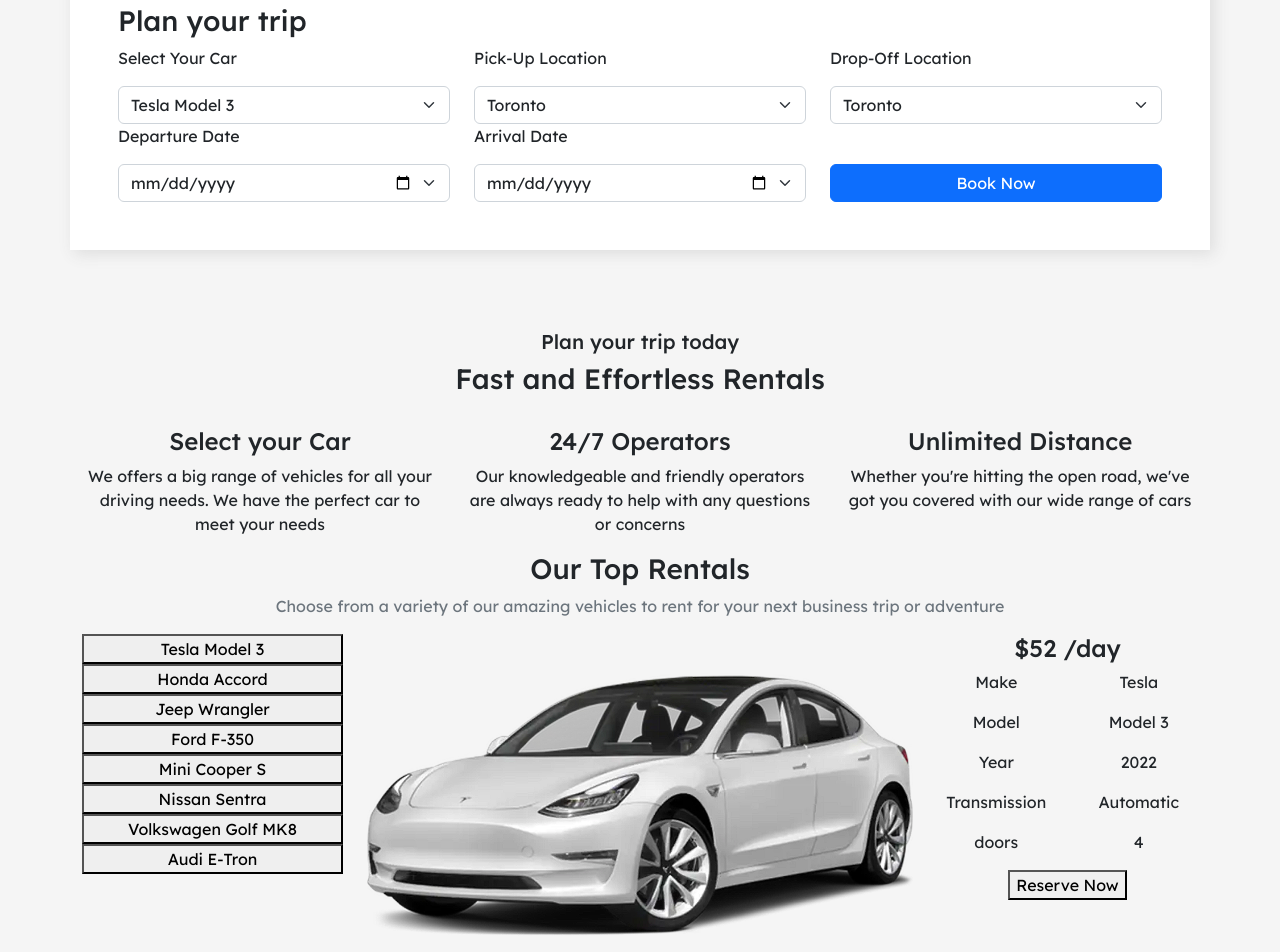
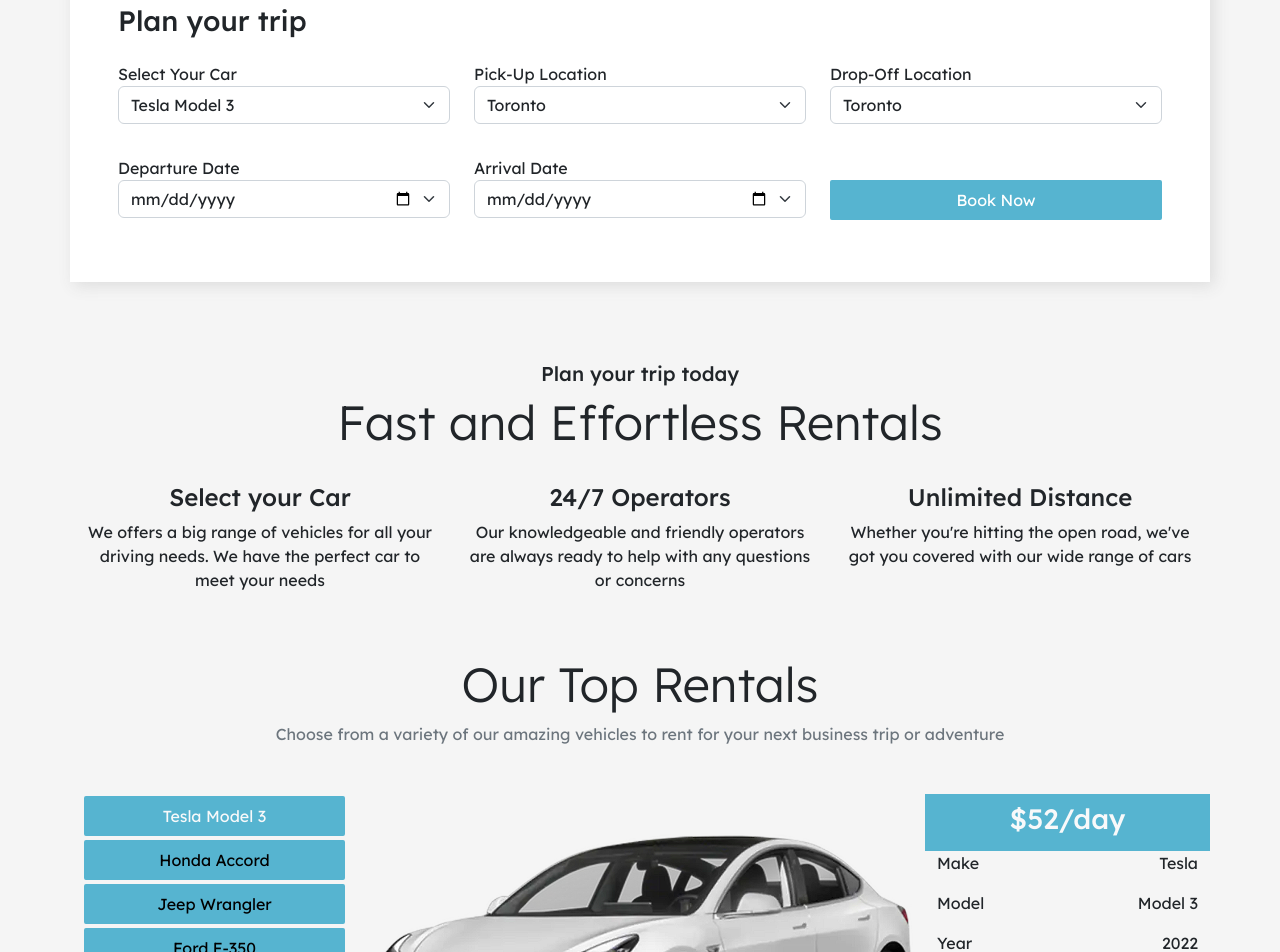
Before and after one commit to coolokawesome/carconnekt, a React (Create React App) app: page / in a window 1280 px wide. Shown: the part 820-1772 px from the top of the page. Built offline with nearby package versions, Linux system fonts and the light colour scheme; the HTML template or start-up script is replaced by a standard one.

Commit message:
updated component formatting

```diff
--- a/src/App.js
+++ b/src/App.js
@@ -1,6 +1,6 @@
 import React from 'react';
 import { Navbar, Nav } from 'react-bootstrap'
-import { BrowserRouter, Router, Routes, Route, Link } from 'react-router-dom'
+import { BrowserRouter, Routes, Route, Link } from 'react-router-dom'
 import Team from './components/Team';
 import Home from './components/Home';
 import About from './components/About';
@@ -8,6 +8,7 @@
 import Testimonials from './components/Testimonials';
 import Contact from './components/Contact';
 import Footer from './components/Footer';
+import HomeFleet from './components/HomeFleet';
 
 
 function App() {
@@ -33,7 +34,7 @@
       <Routes>
         <Route exact path="/" element={<Home />} />
         <Route path="/about" element={<About />} />
-        <Route path="/Models" element={<Models />} />
+        <Route path="/Models" element={<HomeFleet />} />
         <Route path="/Testimonials" element={<Testimonials />} />
         <Route path="/Team" element={<Team />} />
         <Route path="/Contact" element={<Contact />} />
--- a/src/components/Booking.js
+++ b/src/components/Booking.js
@@ -100,8 +100,8 @@
         <div id='infocontainer'>
           <form onSubmit={handleSubmit}
             className='row'>
-            <div className='col-12 col-md-6 col-lg-4'>
-              <p className='booking-text'>Select Your Car</p>
+            <div className='col-12 col-md-6 col-lg-4 mb-3 mt-3'>
+              <p className='booking-text mb-0'>Select Your Car</p>
               <select id='car'
                 class="form-select"
                 aria-label="Select Car"
@@ -116,8 +116,8 @@
                 <option value="Audi E-Tron">Audi E-Tron                </option>
               </select>
             </div>
-            <div className='col-12 col-md-6 col-lg-4'>
-              <p className='booking-text'>Pick-Up Location</p>
+            <div className='col-12 col-md-6 col-lg-4 mb-3 mt-3'>
+              <p className='booking-text mb-0'>Pick-Up Location</p>
               <select id='pickup'
                 class="form-select"
                 aria-label="Pickup location"
@@ -131,8 +131,8 @@
                 <option value="Ottawa">Ottawa          </option>
               </select>
             </div>
-            <div className='col-12 col-md-6 col-lg-4'>
-              <p className='booking-text'>Drop-Off Location</p>
+            <div className='col-12 col-md-6 col-lg-4 mb-3 mt-3'>
+              <p className='booking-text mb-0'>Drop-Off Location</p>
               <select id='dropoff' class="form-select" aria-label="Drop-off location" placeholder='-- Dropoff Location --'
                 onChange={updateDropoffValue}>
                 <option value="Toronto">Toronto        </option>
@@ -143,20 +143,20 @@
                 <option value="Ottawa">Ottawa          </option>
               </select>
             </div>
-            <div className='col-12 col-md-6 col-lg-4'>
-              <p className='booking-text'>Departure Date</p>
+            <div className='col-12 col-md-6 col-lg-4 mb-3 mt-3'>
+              <p className='booking-text mb-0'>Departure Date</p>
               <input value={this} id='departure' type='date' class="form-select" aria-label="Departure Date" placeholder='-- Departure Date --'
                 onChange={updateDepatureValue}>
               </input>
             </div>
-            <div className='col-12 col-md-6 col-lg-4'>
-              <p className='booking-text'>Arrival Date</p>
+            <div className='col-12 col-md-6 col-lg-4 mb-3 mt-3'>
+              <p className='booking-text mb-0'>Arrival Date</p>
               <input id='arrival' type='date' class="form-select" aria-label="Arrival Date" placeholder='-- Arrival Date --'
                 onChange={updateArrivalValue}>
               </input>
             </div>
-            <div className='col-12 col-md-6 col-lg-4'>
-              <button type='submit' className='col-12  btn btn-primary book-btn'>Book Now</button>
+            <div className='col-12 col-md-6 col-lg-4 '>
+              <button type='submit' className='col-12 btn btn-primary book-btn'>Book Now</button>
             </div>
           </form>
           {
--- a/src/components/DownloadApp.js
+++ b/src/components/DownloadApp.js
@@ -1,17 +1,25 @@
 import React from 'react'
+import app from './images/appimg.webp'
+import appstore from './images/appstore.svg'
+import googleplay from './images/googleplay.svg'
 
 function DownloadApp() {
   return (
-    <div className='container-fluid'>
+    <div className='container-fluid app-container mt-5 mb-5'>
         <div className='row'>
             <div className='col-12 text-center col-md-9 col-lg-6 text-md-start'>
                 <h3>Get the most out of the Car Connekt App</h3>
                 <p>The Car Connekt app offers an unparalleled driving experience.
                     Our innovative features allow you to stay connected while on the go, keeping you safe and informed.
                     Download the app today and get the most out of your driving experience.</p>
+<div className='row'>
+<img className='p-2 appstore-img col-6' src={appstore}></img>
+                    <img className='p-2 col-6 appstore-img' src={googleplay}></img>
+</div>
+
             </div>
-            <div className='col-0 col-md-3 col-lg-6'>
-                <img ></img>
+            <div className='col-0 col-lg-6 d-flex justify-content-center '>
+                <img className='img app-background-img' src={app}></img>
             </div>
         </div>
     </div>
--- a/src/components/Home.js
+++ b/src/components/Home.js
@@ -19,7 +19,7 @@
       <div className='row'>
         <div className='col-12 text-center'>
           <h5>Plan your trip today</h5>
-          <h3>Fast and Effortless Rentals</h3>
+          <h3 className='display-5'>Fast and Effortless Rentals</h3>
         </div>
       </div>
       <div className='row text-center'>
--- a/src/components/HomeFleet.js
+++ b/src/components/HomeFleet.js
@@ -10,13 +10,13 @@
     }
     return (
         <>
-        <div className='container text-center mb-5'>
-        <h3>Our Top Rentals</h3>
-        <p className='text-muted'>Choose from a variety of our amazing vehicles to rent for your next business trip or adventure</p>
+        <div className='container text-center mt-5 mb-5'>
+        <h3 className='display-5'>Our Top Rentals</h3>
+        <p className='text-muted mb-5'>Choose from a variety of our amazing vehicles to rent for your next business trip or adventure</p>
         <div className='row'>
-        <div className='col-12 col-lg-3'>
+        <div className='col-12 col-lg-3 '>
             <button onClick={() => configureCar(1)}
-                    className='car-btn col-12' id='car1'>Tesla Model 3</button>
+                    className='car-btn col-12 text-light' id='car1'>Tesla Model 3</button>
             <button onClick={() => configureCar(2)}
                     className='car-btn col-12' id='car2'>Honda Accord</button>
             <button onClick={() => configureCar(3)}
@@ -36,16 +36,16 @@
         <img src={selectedCar.images} className="img img-fluid"/>
         </div>
         <div className='col-12 col-lg-3'>
-            <div>
-                <h4 id='carPrice'>${selectedCar.price} /day</h4>
+            <div className='row text-light price-container pt-2 pb-2'>
+                <h3 id='carPrice'>$<nobr className='car-price'>{selectedCar.price}</nobr>/day</h3>
             </div>
             <div className='info-box row'>
-                <p className='col-6'>Make</p><p className='col-6'>{selectedCar.make}</p>
-                <p className='col-6'>Model</p><p className='col-6'>{selectedCar.model}</p>
-                <p className='col-6'>Year</p><p className='col-6'>{selectedCar.year}</p>
-                <p className='col-6'>Transmission</p><p className='col-6'>{selectedCar.transmission}</p>
-                <p className='col-6'>doors</p><p className='col-6'>{selectedCar.doors}</p>
-                <div className='col-12'><button>Reserve Now</button></div>
+                <p className='col-6 text-start'>Make</p><p className='col-6 text-end'>{selectedCar.make}</p>
+                <p className='col-6 text-start'>Model</p><p className='col-6 text-end'>{selectedCar.model}</p>
+                <p className='col-6 text-start'>Year</p><p className='col-6 text-end'>{selectedCar.year}</p>
+                <p className='col-6 text-start'>Transmission</p><p className='col-6 text-end'>{selectedCar.transmission}</p>
+                <p className='col-6 text-start'>doors</p><p className='col-6 text-end'>{selectedCar.doors}</p>
+                <div className='col-12 '><button className='btn btn-primary px-0 mt-4 col-12 pt-2 reserve-btn pb-2' >Reserve Now</button></div>
             </div>
          </div>
         </div>
--- a/src/components/WhyUs.js
+++ b/src/components/WhyUs.js
@@ -6,7 +6,7 @@
     <>
     <div className='container'>
     <div className='row text-center'>
-        <div className='col-12'>
+        <div className='col-12 mt-5 mb-5'>
             <img className='img img-fluid' src={fleet}></img>
         </div>
         <div className='col-12 col-md-7 text-center text-lg-start'>
--- a/src/index.css
+++ b/src/index.css
@@ -59,3 +59,70 @@
 .modal-dialog {
   overflow-x: hidden !important;
 }
+.app-container {
+  height: 50vh !important;
+  overflow: hidden;
+}
+.app-background-img {
+height: 50vh !important;
+width: auto;
+}
+.appstore-img {
+  transition-duration: 0.2s;
+}
+.appstore-img:hover {
+  transform: translateY(-3px);
+  transition-duration: 0.2s;
+
+}
+.btn-primary {
+  background-color: #56b4d0 !important;
+  border: 2px solid #56b4d0 !important;
+  border-radius: 2px !important;
+  transition-duration: 0.2s !important;
+}
+.btn-primary:hover {
+  background-color: #2b8eac !important;
+  border: 2px solid #2b8eac  !important;
+  border-radius: 2px !important;
+  transition-duration: 0.2s !important;
+}
+.btn-secondary {
+  background-color: #a9babf !important;
+  border: 2px solid #aec5cd !important;
+  border-radius: 2px !important;
+  transition-duration: 0.2s !important;
+}
+.btn-secondary:hover {
+  background-color: #2b8eac !important;
+  border: 2px solid #2b8eac  !important;
+  border-radius: 2px !important;
+  transition-duration: 0.2s !important;
+}
+.car-btn {
+  margin: 2px !important;
+  padding: 6px !important;
+  background-color: #56b4d0 !important;
+  border: 2px solid #56b4d0 !important;
+  border-radius: 2px !important;
+  transition-duration: 0.2s !important;
+}
+.car-btn:hover {
+  background-color: #2b8eac !important;
+  border: 2px solid #2b8eac  !important;
+  border-radius: 2px !important;
+  transition-duration: 0.2s !important;
+}
+.car-price {
+}
+.price-container {
+  background-color: #56b4d0;
+}
+.info-box {
+}
+.footer-container {
+
+}
+.reserve-btn {
+  font-size: larger;
+}
```
Also changed, not shown: src/components/FAQ.js (+7 -7 lines), src/components/Footer.js (+23 -19 lines), public/TODO.txt (added), src/components/images/appimg.webp (added).
